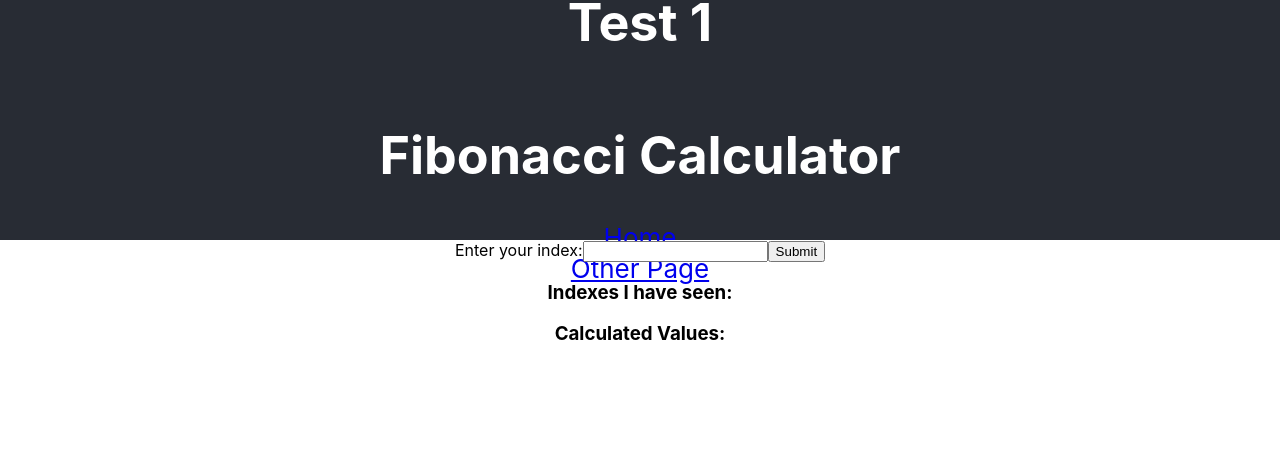
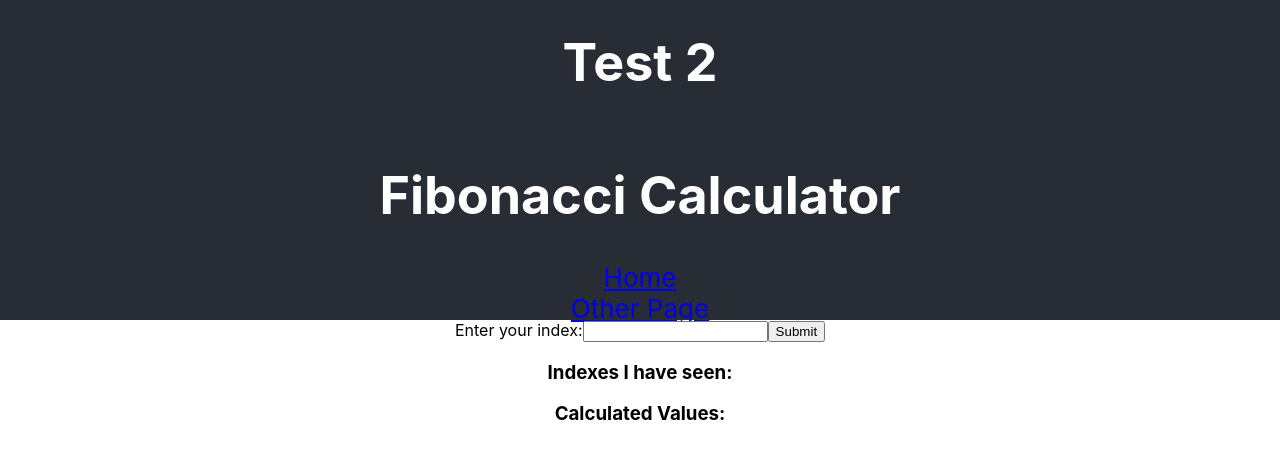
Before and after one commit to PunisherBlaine/multi-k8s, a React (Create React App) app in the folder client/: page / in a window 1280 px wide. Shown: the top 458 px of the page. Built offline with nearby package versions, Linux system fonts and the light colour scheme; no server answers.

Commit message:
small change 2

```diff
--- a/client/src/App.css
+++ b/client/src/App.css
@@ -16,7 +16,7 @@
 .App-header {
   background-color: #282c34;
   min-height: 15vh;
-  max-height: 30vh;
+  max-height: 40vh;
   display: flex;
   flex-direction: column;
   align-items: center;
--- a/client/src/App.js
+++ b/client/src/App.js
@@ -10,7 +10,7 @@ function App() {
     <Router>
       <div className="App">
         <header className="App-header">
-          <h1>Test 1</h1>
+          <h1>Test 2</h1>
           <h1>Fibonacci Calculator</h1>
           <Link to="/">Home</Link>
           <Link to="/otherpage">Other Page</Link>
```
